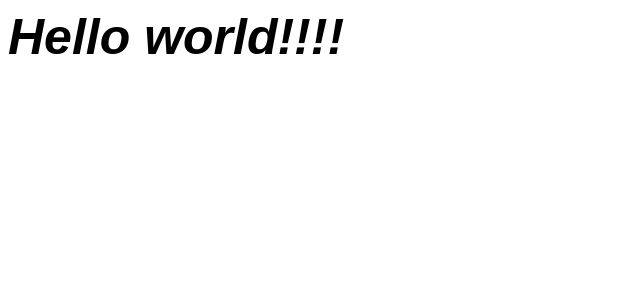
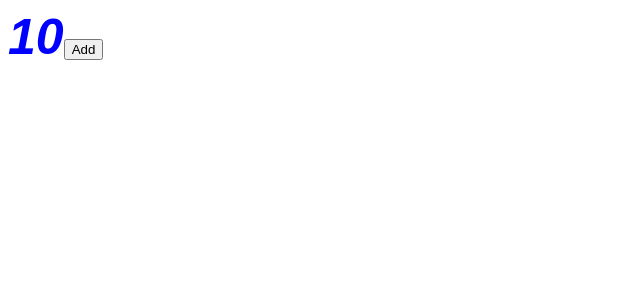
Before and after one commit to paulogc/top-royale, a React app: page / in a window 1280 px wide. Shown: the top 300 px of the page, without its empty margins (0-640 px from the left). Built offline with nearby package versions, Linux system fonts and the light colour scheme.

Commit message:
configure redux

```diff
--- a/package.json
+++ b/package.json
@@ -31,7 +31,11 @@
     "webpack-dev-server": "^2.9.7"
   },
   "dependencies": {
+    "prop-types": "^15.6.0",
     "react": "^16.2.0",
-    "react-dom": "^16.2.0"
+    "react-dom": "^16.2.0",
+    "react-redux": "^5.0.6",
+    "redux": "^3.7.2",
+    "redux-thunk": "^2.2.0"
   }
 }
--- a/src/App.css
+++ b/src/App.css
@@ -1,6 +1,7 @@
 .app-example {
   font-family: Arial, Helvetica, sans-serif;
   font-size: 50px;
+  color: blue;
   font-style: italic;
   font-weight: bold;
 }
--- a/src/App.jsx
+++ b/src/App.jsx
@@ -1,11 +1,17 @@
 import React from 'react';
+import { Provider } from 'react-redux';
+
+import Increment from './components/Increment';
+import store from './store';
 
 import './App.css';
 
 const App = () => (
-  <div className="app-example">
-    Hello world!!!!
-  </div>
+  <Provider store={store}>
+    <div className="app-example">
+      <Increment />
+    </div>
+  </Provider>
 );
 
 export default App;
--- /dev/null
+++ b/src/actions/incrementActions.js
@@ -0,0 +1,23 @@
+export const INCREMENT = 'increment';
+export const DECREMENT = 'decrement';
+
+export function increment(number) {
+  console.log(number);
+  return (dispatch) => {
+    dispatch({
+      type: INCREMENT,
+      payload: {
+        number,
+      },
+    });
+  };
+}
+
+export function decrement(number) {
+  return {
+    type: DECREMENT,
+    payload: {
+      number,
+    },
+  };
+}
--- /dev/null
+++ b/src/components/Increment.jsx
@@ -0,0 +1,36 @@
+import React from 'react';
+import PropTypes from 'prop-types';
+import { connect } from 'react-redux';
+
+import { increment } from '../actions/incrementActions';
+
+const mapState = (state) => {
+  console.log(state);
+  return state.incrementReducer;
+};
+
+const Increment = props => (
+  <div>
+    {props.number}
+    <button onClick={props.onIncrement}>
+      Add
+    </button>
+  </div>
+);
+
+Increment.propTypes = {
+  number: PropTypes.number,
+  onIncrement: PropTypes.func,
+};
+
+Increment.defaultProps = {
+  number: 0,
+  onIncrement: () => { console.log('hu'); },
+};
+
+export default connect(
+  mapState,
+  () => ({
+    onIncrement: () => increment(10),
+  }),
+)(Increment);
--- /dev/null
+++ b/src/reducers/incrementReducer.js
@@ -0,0 +1,18 @@
+import { INCREMENT, DECREMENT } from '../actions/incrementActions';
+
+const INITIAL_STATE = { number: 10 };
+
+export default function incrementReducer(
+  state = INITIAL_STATE,
+  action,
+) {
+  console.log('oio', action);
+  switch (action.type) {
+    case INCREMENT:
+      return state.number + action.payload;
+    case DECREMENT:
+      return state.number - action.payload;
+    default:
+      return state;
+  }
+}
--- /dev/null
+++ b/src/reducers/index.js
@@ -0,0 +1,11 @@
+import {
+  combineReducers,
+} from 'redux';
+
+import incrementReducer from './incrementReducer';
+
+const reducers = combineReducers({
+  incrementReducer,
+});
+
+export default reducers;
--- /dev/null
+++ b/src/store.js
@@ -0,0 +1,9 @@
+import { createStore, applyMiddleware } from 'redux';
+import thunk from 'redux-thunk';
+
+import reducers from './reducers';
+
+export default createStore(
+  reducers,
+  applyMiddleware(thunk),
+);
--- a/webpack.config.js
+++ b/webpack.config.js
@@ -33,7 +33,6 @@ const config = {
       },
       {
         test: /\.css$/,
-        exclude: /node_modules/,
         use: [
           'style-loader',
           'css-loader',
```
Also changed, not shown: 1 other file (tests, documents, lock files or other folders).
